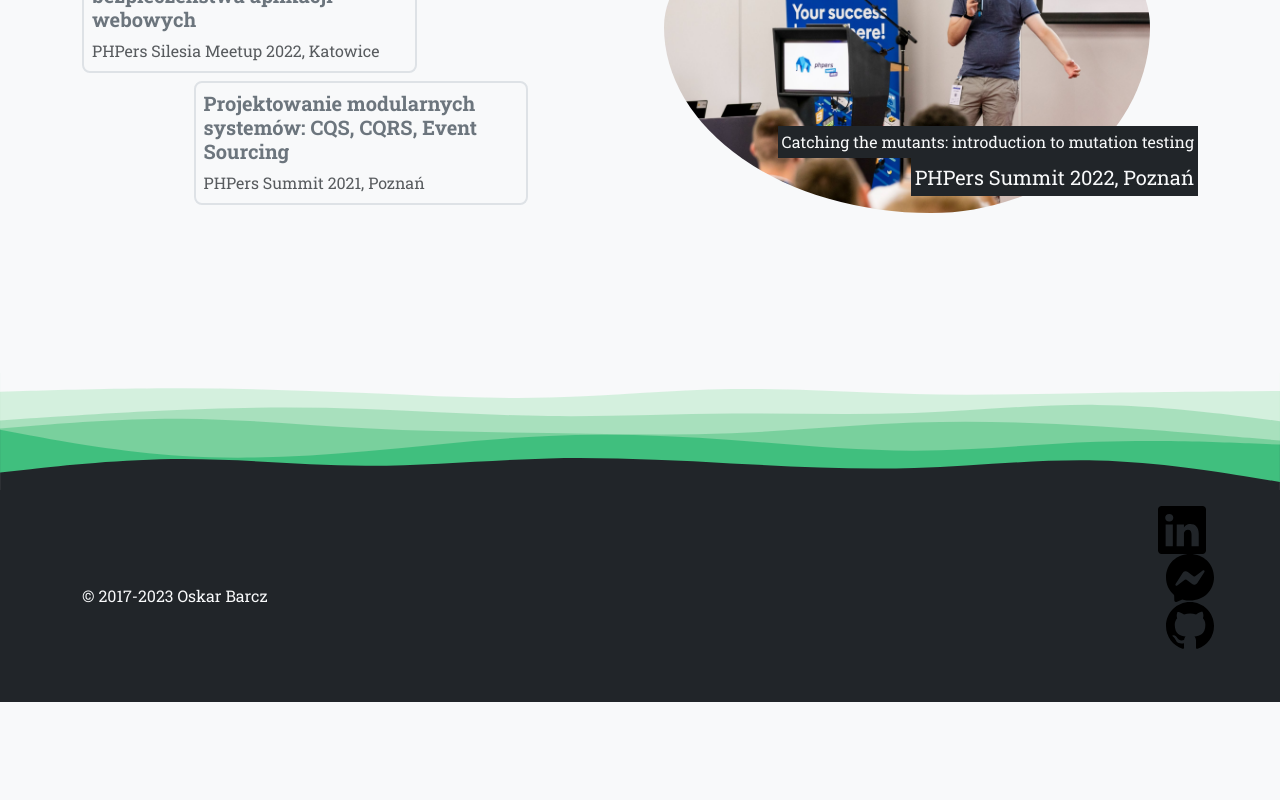
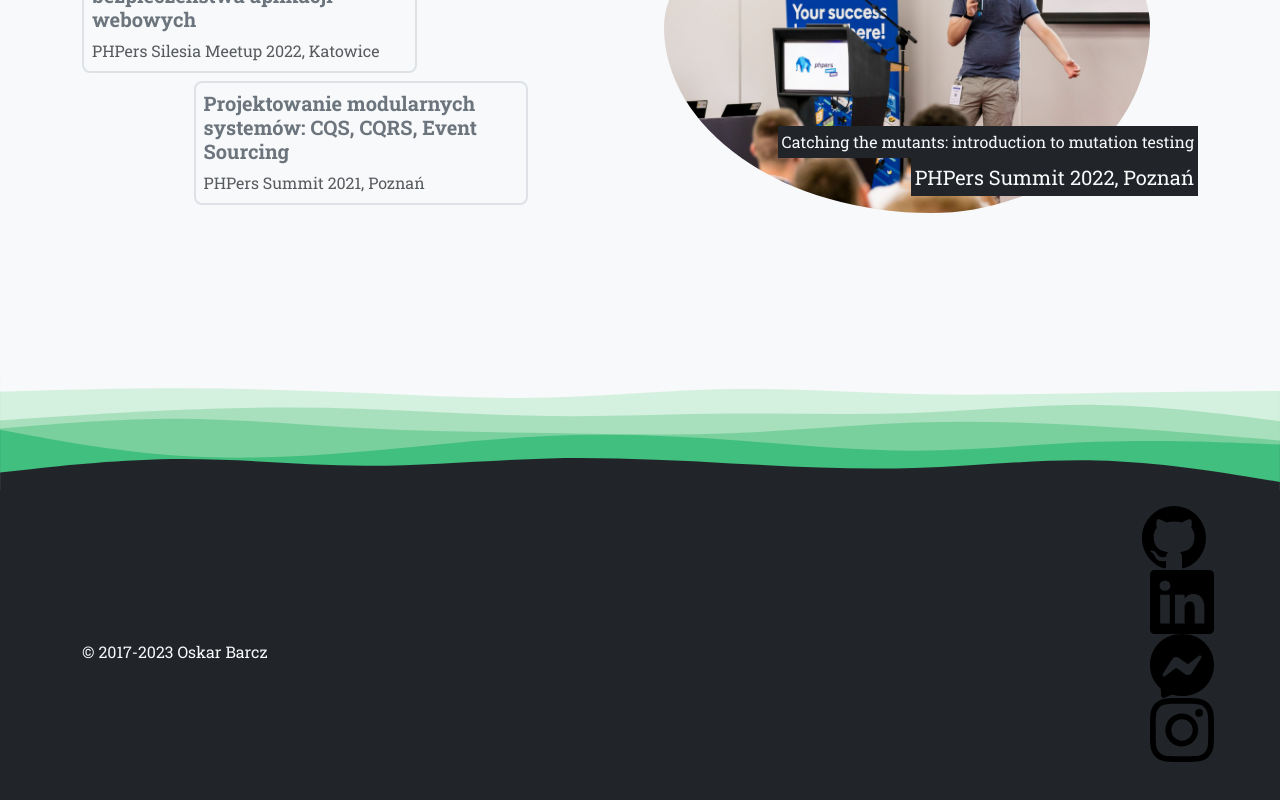
Before and after one commit to oskarbarcz/barcz-me-website, a React (Vite) app: page / in a window 1280 px wide. Shown: the part 2170-2970 px from the top of the page. Before the commit the page ends 2872 px from the top, so only its background shows below. Built offline with nearby package versions, Linux system fonts and the light colour scheme.

Commit message:
Update footer link (#9)

```diff
--- a/src/blocks/FooterBlock.jsx
+++ b/src/blocks/FooterBlock.jsx
@@ -1,5 +1,5 @@
 import bottomSvg from "../assets/vectors/footer.svg";
-import {Github, Linkedin, Messenger} from "react-bootstrap-icons";
+import {Github, Instagram, Linkedin, Messenger} from "react-bootstrap-icons";
 import FooterSocialIcon from "../components/FooterSocialIcon.jsx";
 import {useEffect} from "react";
 
@@ -7,6 +7,12 @@ export default function FooterBlock() {
   const currentYear = new Date().getFullYear();
 
   const socials = [
+    {
+      name: "GitHub",
+      title: "Zobacz mój profil na GitHub",
+      url: "https://github.com/oskarbarcz",
+      icon: <Github/>
+    },
     {
       name: "LinkedIn",
       title: "Skontaktuj się na LinkedIn",
@@ -21,9 +27,9 @@ export default function FooterBlock() {
     },
     {
       name: "GitHub",
-      title: "Zobacz mój profil na GitHub",
-      url: "https://github.com/archi-tektur",
-      icon: <Github/>
+      title: "Obserwuj mnie na Instagramie",
+      url: "https://instagram.com/oskar.barcz",
+      icon: <Instagram/>
     }
   ];
 
```
Also changed, not shown: 1 other file (tests, documents, lock files or other folders).
